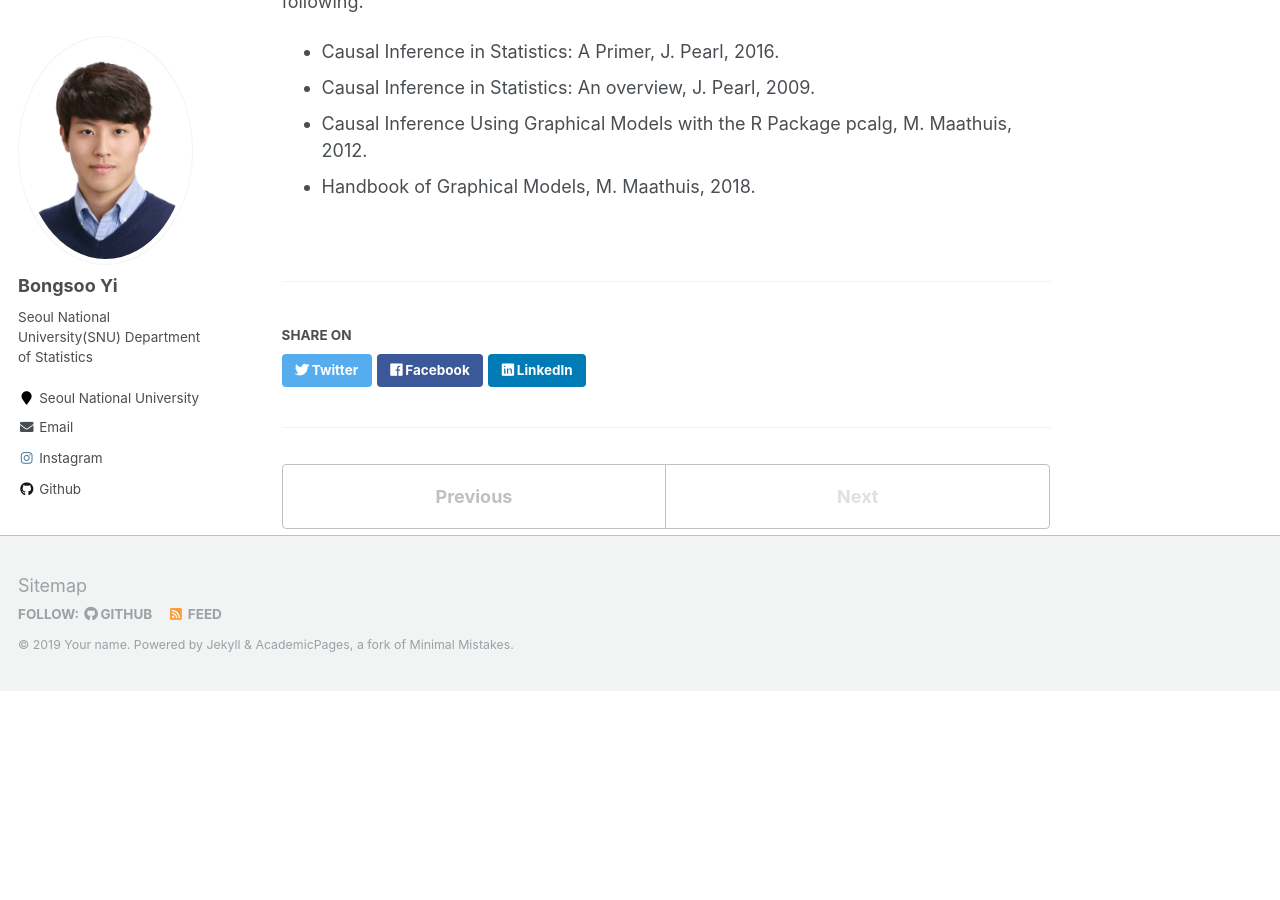
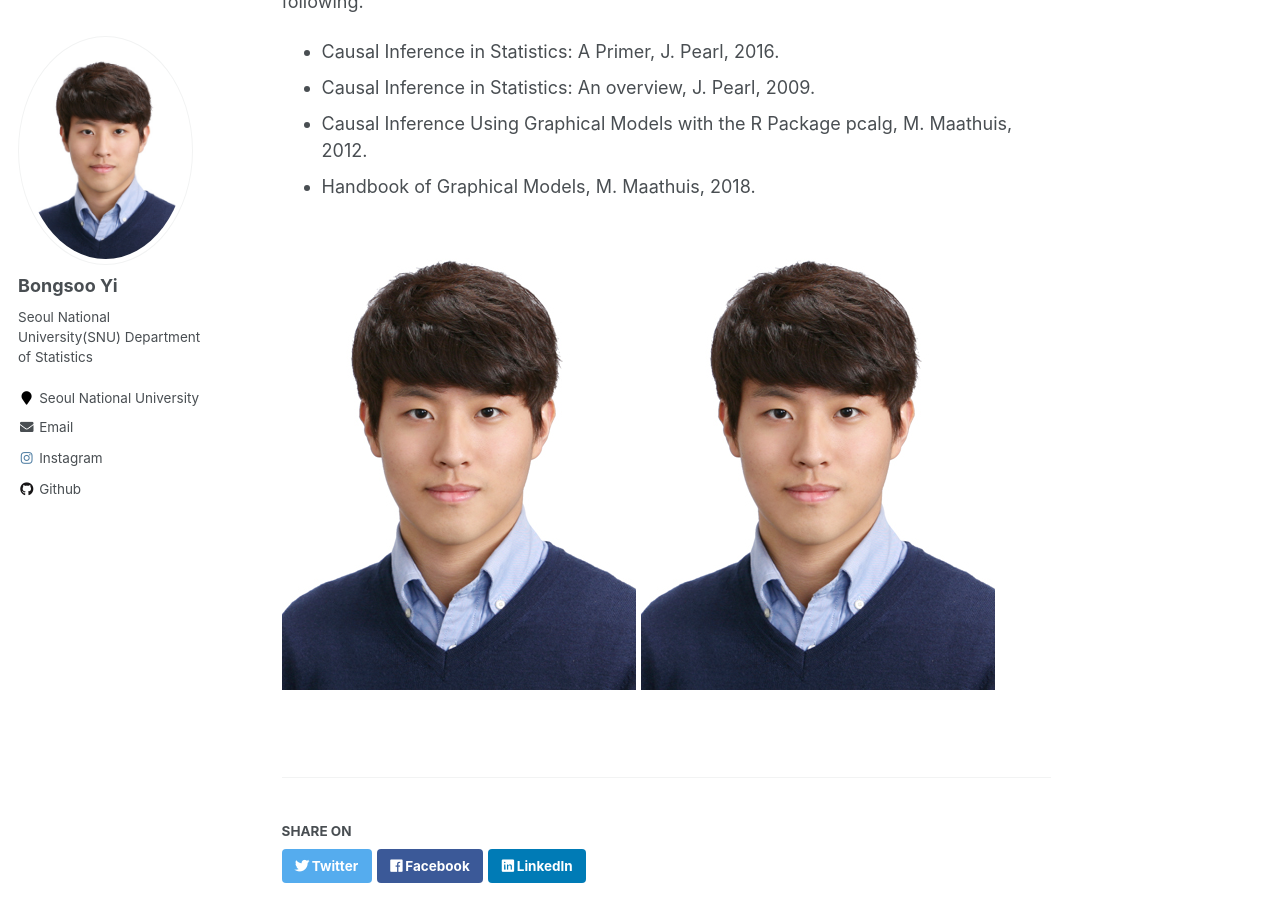
Before and after one commit to austinyi/austinyi.github.io, a Jekyll site: the page built from _talks/2019-07-12-talk-2.md, in a window 1280 px wide and 900 px high, scrolled down 331 px. Built offline with Jekyll 4.4.1, drawn with Linux system fonts in a browser that asks for light colours; before the commit the page ends 1022 px from its top, so only the background shows below that.

Commit message:
Update 2019-07-12-talk-2.md

```diff
--- a/_talks/2019-07-12-talk-2.md
+++ b/_talks/2019-07-12-talk-2.md
@@ -14,3 +14,6 @@ There are several textbooks and references that I used to study this subject, wh
 * Causal Inference in Statistics: An overview, J. Pearl, 2009.
 * Causal Inference Using Graphical Models with the R Package pcalg, M. Maathuis, 2012.
 * Handbook of Graphical Models, M. Maathuis, 2018.
+
+![Primer](http://austinyi.github.io/images/bong.jpeg)
+![Graphical Models](http://austinyi.github.io/images/bong.jpeg)
```
